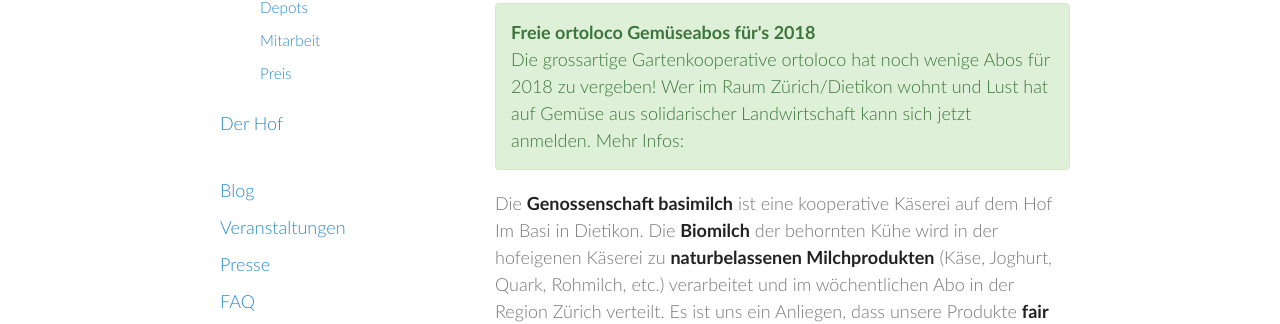
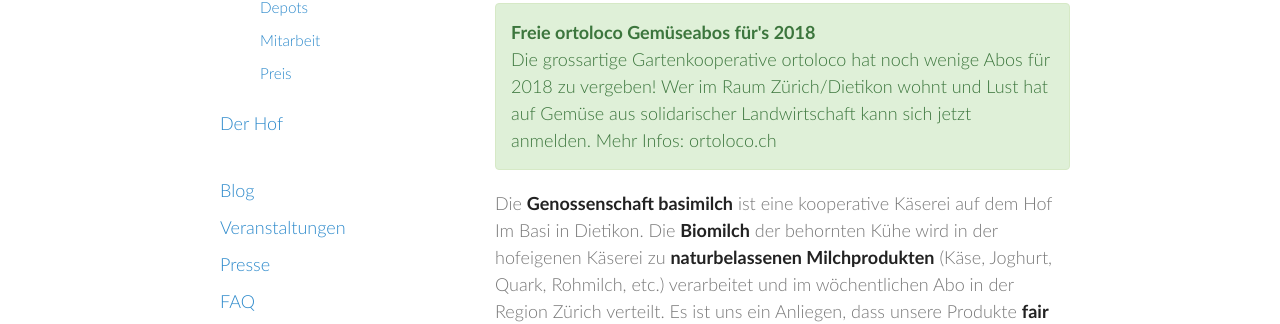
Before and after one commit to vryser/basimilch.github.io, a Jekyll site: the page built from pages/000-home.md, in a window 1280 px wide and 900 px high. Shown: the part 367-691 px from the top of the window. Built offline with Jekyll 4.4.1, drawn with Linux system fonts in a browser that asks for light colours.

Commit message:
fix: ortoloco link in home page

```diff
--- a/pages/000-home.md
+++ b/pages/000-home.md
@@ -7,9 +7,10 @@ permalink: /
   <div style="font-weight:bold;">
     Freie ortoloco Gemüseabos für's 2018
   </div>
-  Die grossartige Gartenkooperative ortoloco hat noch wenige Abos für 2018 zu vergeben! Wer im Raum Zürich/Dietikon wohnt und Lust hat auf Gemüse aus solidarischer Landwirtschaft kann sich jetzt anmelden. Mehr Infos:
-  <a href=" http://www.ortoloco.ch">
-  </a>
+  Die grossartige Gartenkooperative ortoloco hat noch wenige Abos für 2018 zu
+  vergeben! Wer im Raum Zürich/Dietikon wohnt und Lust hat auf Gemüse aus
+  solidarischer Landwirtschaft kann sich jetzt anmelden. Mehr Infos:
+  <a href="http://www.ortoloco.ch/">ortoloco.ch</a>
 </div>
 
 
```
